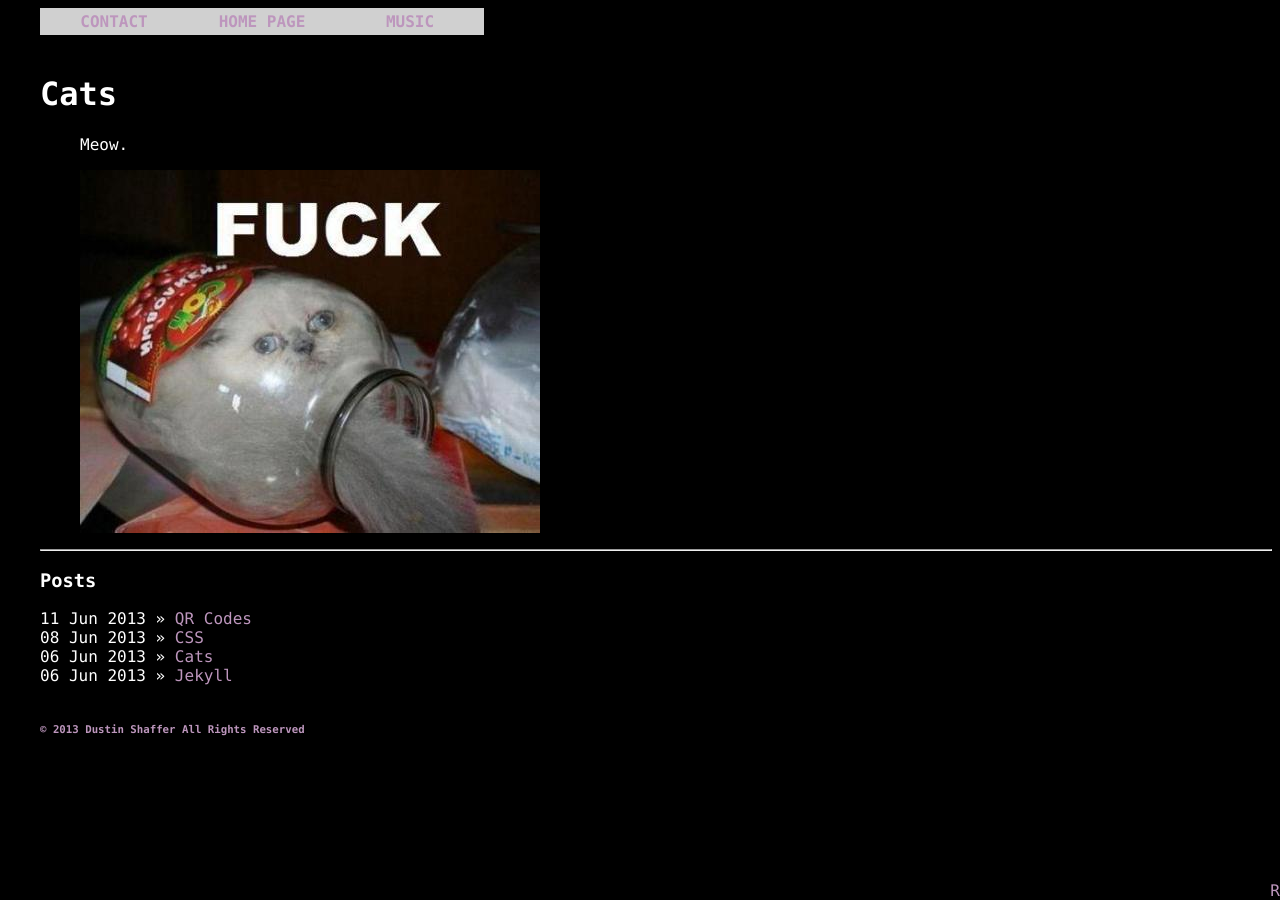
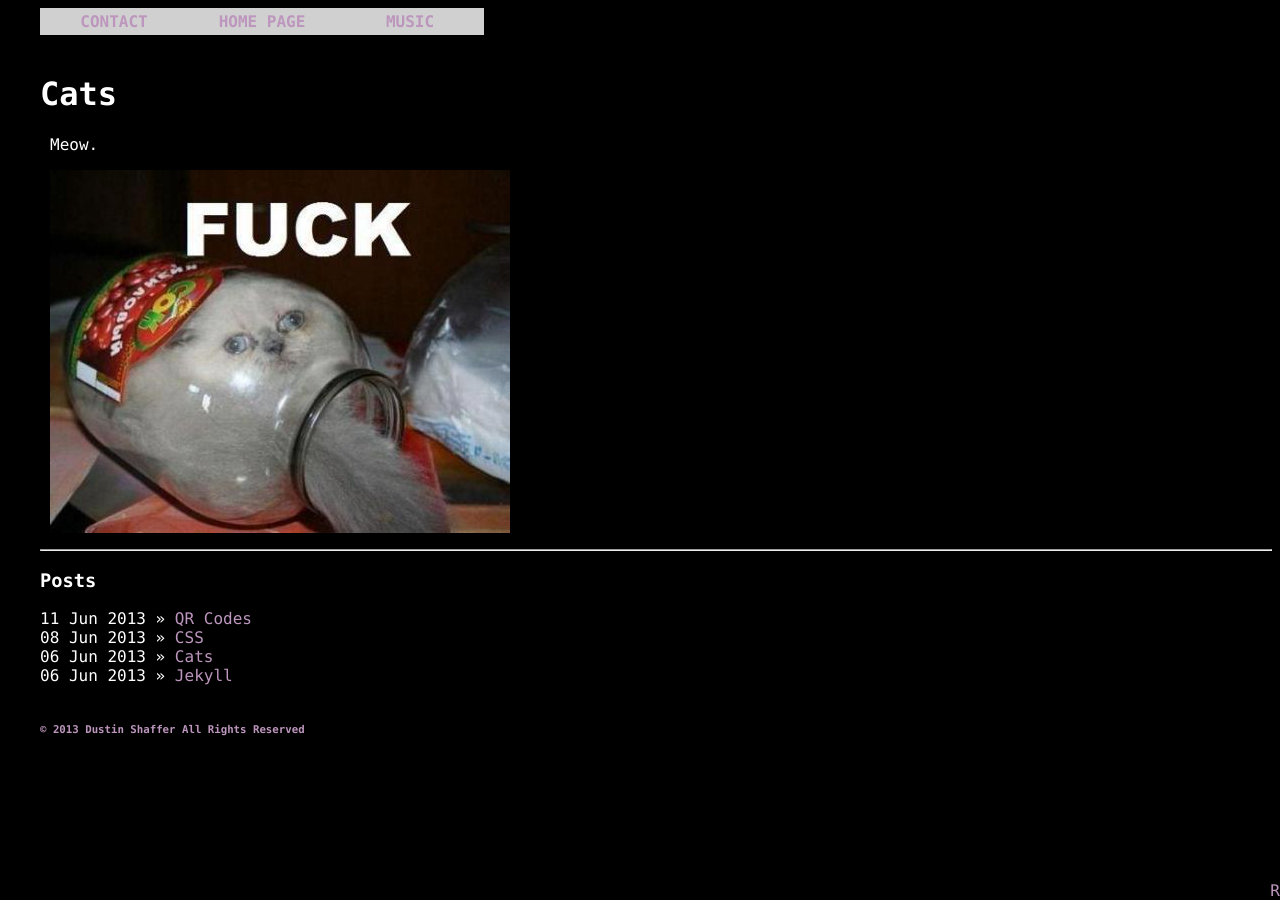
Before and after one commit to misterdustinface/misterdustinface.github.io, a Jekyll site: the page built from _posts/2013-6-6-cats.md, in a window 1280 px wide. Built offline with Jekyll 4.4.1, drawn with Linux system fonts in a browser that asks for light colours; comment, search, counter and statistics services are not loaded.

Commit message:
Update theme.css

```diff
--- a/css/theme1/theme.css
+++ b/css/theme1/theme.css
@@ -1,5 +1,5 @@
 head{font-family:"Lucida Console", Monaco, monospace; color:#ffffff; background-color:#000000; margin-left:60px;}
-p   {font-family:"Lucida Console", Monaco, monospace; color:#ffffff; background-color:#000000; margin-left:40px;}
+p   {font-family:"Lucida Console", Monaco, monospace; color:#ffffff; background-color:#000000; margin-left:10px;}
 body{font-family:"Lucida Console", Monaco, monospace; color:#ffffff; background-color:#000000; margin-left:40px;}
 
 /* List Stuff */
```
